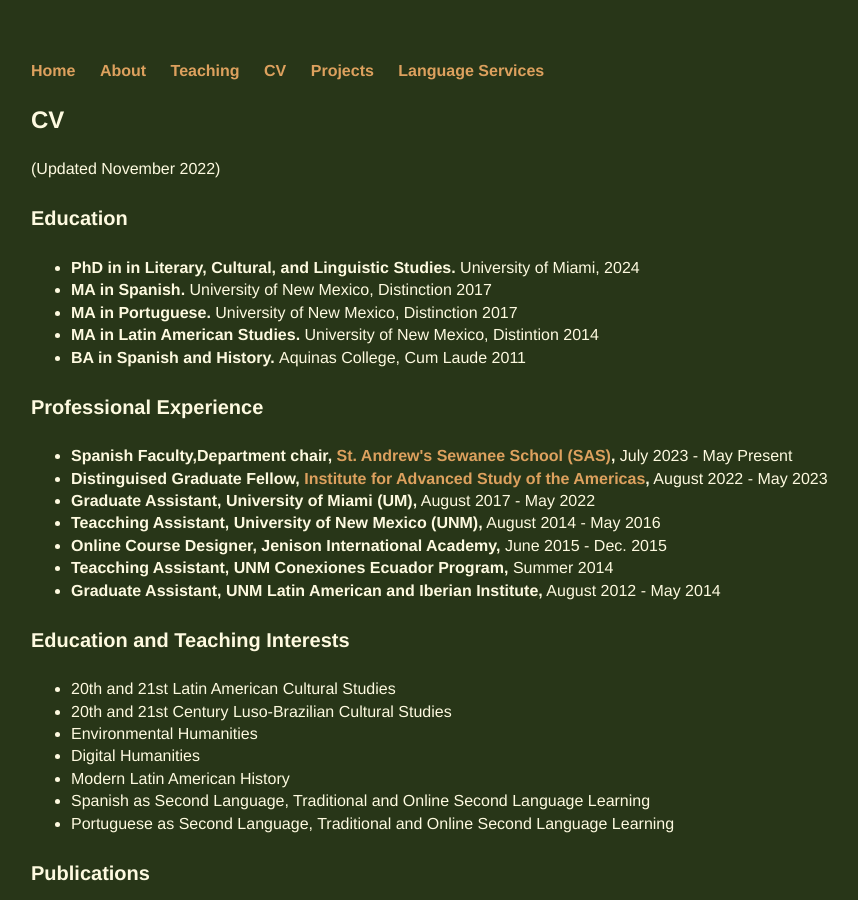
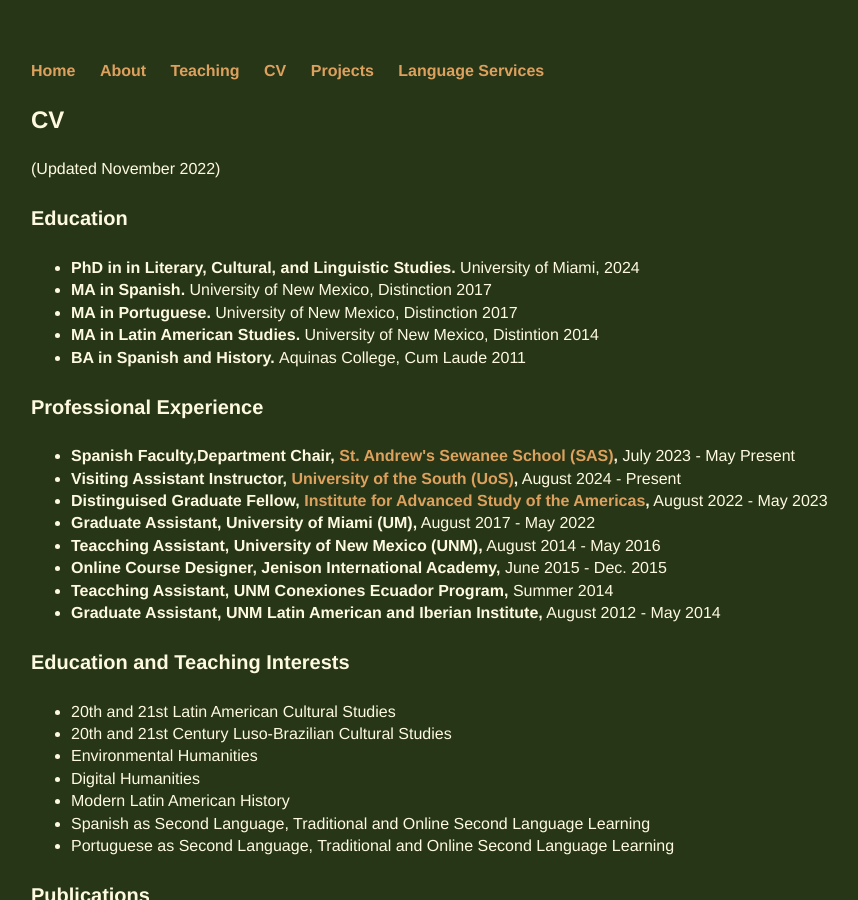
Before and after one commit to samgjohnson/samgjohnson.github.io, a Jekyll site: the page built from cv/index.html, in a window 1280 px wide and 900 px high. Shown: the whole window, without its empty margins (161-1019 px from the left). Built offline with Jekyll 4.4.1, drawn with Linux system fonts in a browser that asks for light colours.

Commit message:
Update index.html

```diff
--- a/cv/index.html
+++ b/cv/index.html
@@ -14,7 +14,8 @@
 </ul>
 <h4>Professional Experience</h4>
 <ul>
-<li><b>Spanish Faculty,Department chair, <a href="https://www.sasweb.org/academics/curriculum/middle-school/language"> St. Andrew's Sewanee School (SAS)</a>,</b> July 2023 - May Present</li>
+<li><b>Spanish Faculty,Department Chair, <a href="https://www.sasweb.org/academics/curriculum/middle-school/language"> St. Andrew's Sewanee School (SAS)</a>,</b> July 2023 - May Present</li>
+<li><b>Visiting Assistant Instructor, <a href="https://new.sewanee.edu/programs-of-study/spanish/samuel-johnson/"> University of the South (UoS)</a>,</b> August 2024 - Present</li>
 <li><b>Distinguised Graduate Fellow, <a href="https://mia.as.miami.edu/events/grants/students/distinguished-graduate-fellows/index.html"> Institute for Advanced Study of the Americas</a>,</b> August 2022 - May 2023</li>
 <li><b>Graduate Assistant, University of Miami (UM),</b> August 2017 - May 2022</li>
 <li><b>Teacching Assistant, University of New Mexico (UNM),</b> August 2014 - May 2016</li>
```
